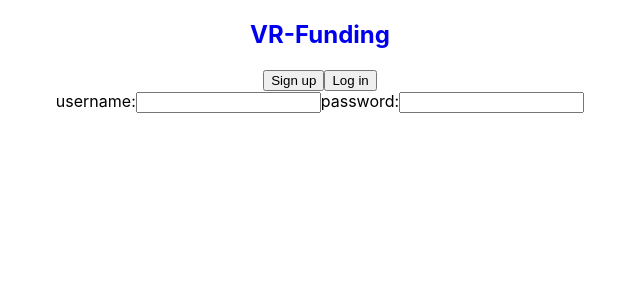
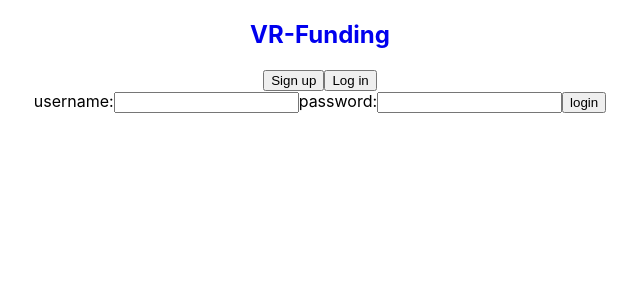
Before and after one commit to killinq-joke/vr-funding, a React (Create React App) app in the folder client/: page /login in a window 1280 px wide. Shown: the top 300 px of the page, without its empty margins (320-960 px from the left). Built offline with nearby package versions, Linux system fonts and the light colour scheme.

Commit message:
Addition of login button

```diff
--- a/client/src/components/Login.js
+++ b/client/src/components/Login.js
@@ -1,10 +1,14 @@
 //dependencies
 import React from "react"
 import { connect } from "react-redux";
+import { useHistory } from "react-router-dom";
 //components
 import * as actionCreators from "../state/actionCreators";
 
-const Login = () => {
+
+const Login = ({ userForm, onLogin }) => {
+  const history = useHistory()
+
   return (
     <>
       <form>
@@ -16,10 +20,13 @@ const Login = () => {
           password:
           <input />
         </label>
+        <button type="button" onClick={() => onLogin(userForm, history)}>
+          login
+        </button>
       </form>
     </>
   );
-}
+};
 
 function mapStateToProps(state) {
   return {
--- a/client/src/state/actionCreators.js
+++ b/client/src/state/actionCreators.js
@@ -19,12 +19,12 @@ export const onSignup = (credentials, history) => (dispatch) => {
     });
 };
 
-export const onLogin = (credentials) => (dispatch) => {
+export const onLogin = (credentials, history) => (dispatch) => {
          dispatch({ type: types.LOGIN });
          axios()
            .post("/auth/login", credentials)
            .then((res) => {
-        console.log(res)
+             console.log(res);
            })
            .catch((err) => {
              console.log(err);
```
Lines whose indentation alone changed are shown as unchanged.
